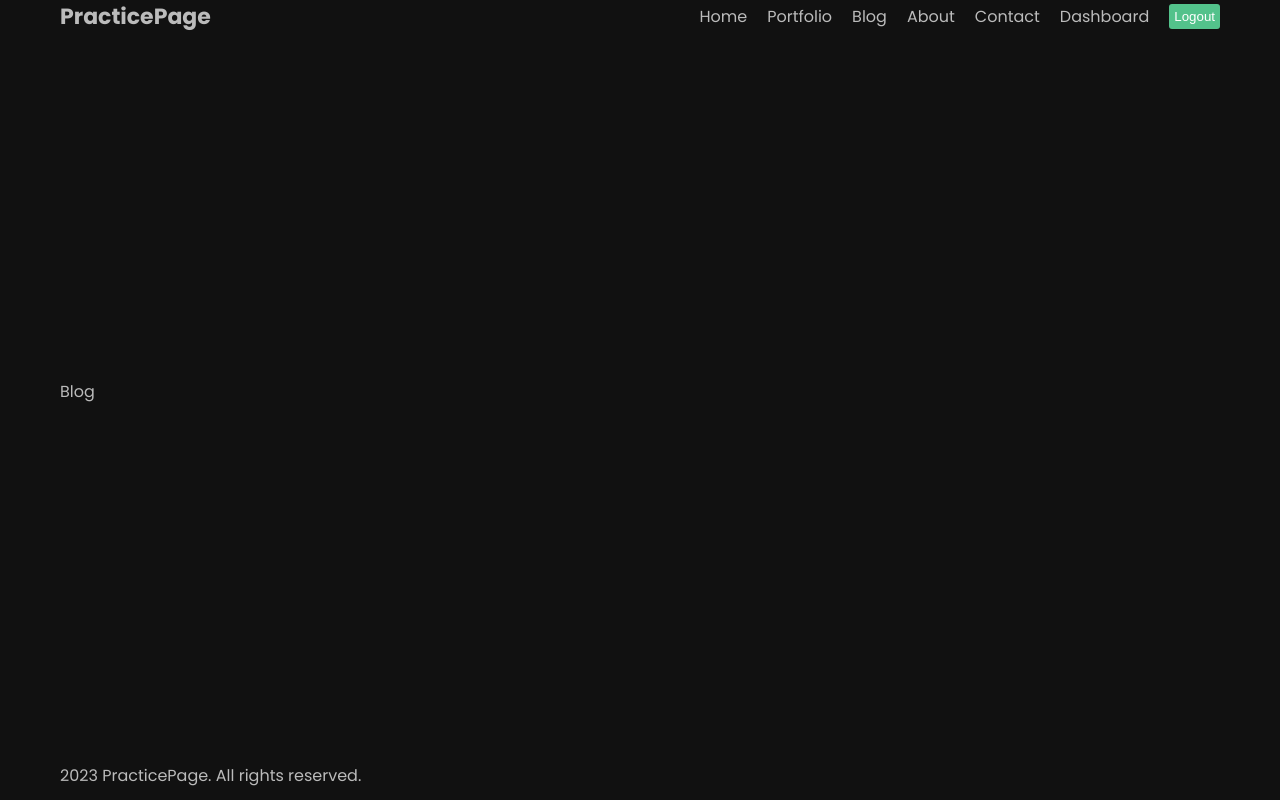
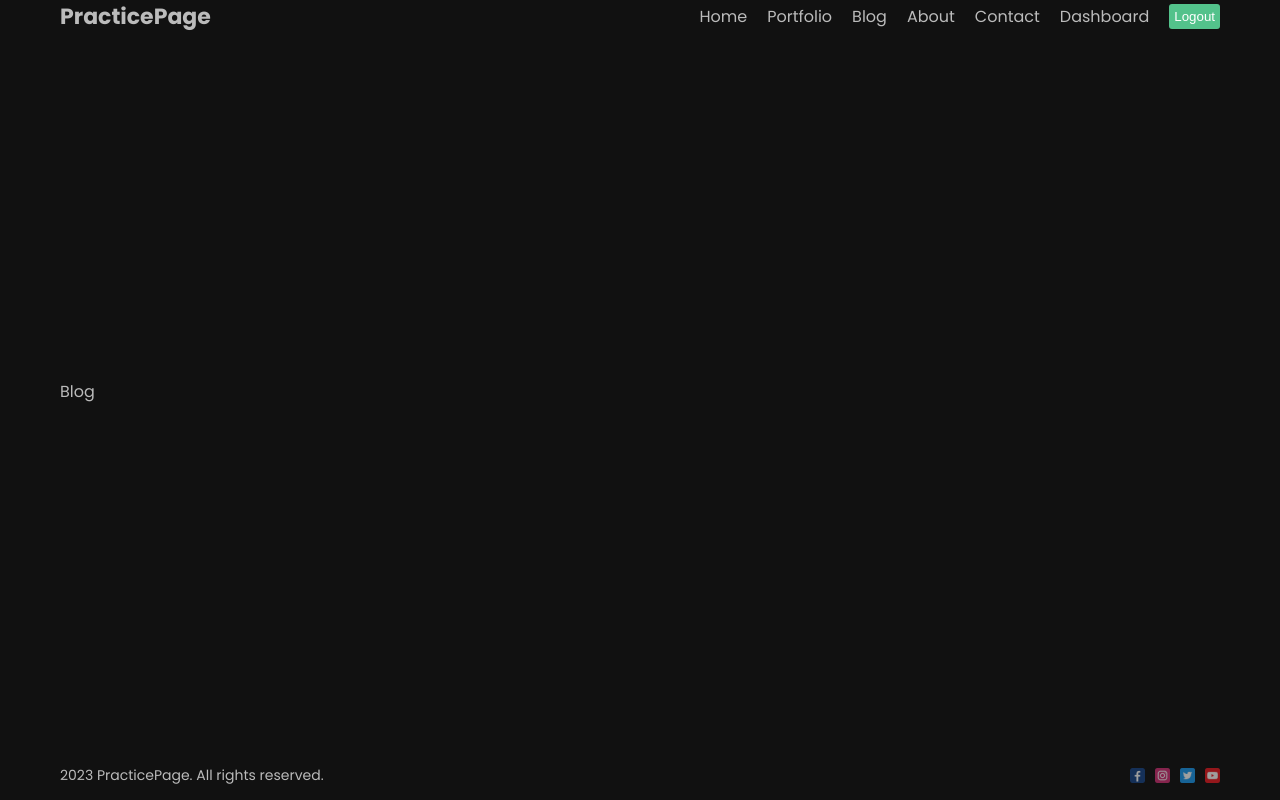
Before and after one commit to tothe98/NextJS-FullStack, a Next.js app: page /blog in a window 1280 px wide. Built offline with nearby package versions, Linux system fonts and the light colour scheme.

Commit message:
Images loading

```diff
--- a/next.config.js
+++ b/next.config.js
@@ -1,4 +1,8 @@
 /** @type {import('next').NextConfig} */
-const nextConfig = {}
+const nextConfig = {
+    images: {
+        domains: ['images.pexels.com'],
+    }
+}
 
 module.exports = nextConfig
--- a/src/app/page.js
+++ b/src/app/page.js
@@ -1,10 +1,11 @@
 import Image from 'next/image'
 import styles from './page.module.css'
-
+import Hero from 'public/hero.png'
+//src="https://images.pexels.com/photos/15495789/pexels-photo-15495789/free-photo-of-felhok-auto-jarmu-multidezo.jpeg?auto=compress&cs=tinysrgb&w=1260&h=750&dpr=1"
 export default function Home() {
   return (
     <div>
-      Home
+      <Image width={500} height={500} src={Hero} alt="" className={styles.img}/>
     </div>
   )
 }
--- a/src/components/footer/Footer.jsx
+++ b/src/components/footer/Footer.jsx
@@ -1,5 +1,6 @@
 import React from 'react'
 import styles from './footer.module.css'
+import Image from 'next/image'
 
 const Footer = () => {
     return (
@@ -7,7 +8,12 @@ const Footer = () => {
             <div>
                 2023 PracticePage. All rights reserved.
             </div>
-        <div></div>
+            <div className={styles.social}>
+                <Image src="/1.png" alt="PracticePage Facebook Account" width={15} height={15} className={styles.icon}/>
+                <Image src="/2.png" alt="PracticePage Instagram" width={15} height={15} className={styles.icon}/>
+                <Image src="/3.png" alt="PracticePage" width={15} height={15} className={styles.icon}/>
+                <Image src="/4.png" alt="PracticePage" width={15} height={15} className={styles.icon} />
+            </div>
         </div>
     )
 }
--- a/src/components/footer/footer.module.css
+++ b/src/components/footer/footer.module.css
@@ -1,6 +1,18 @@
 .container {
     height: 50px;
+    font-size: 14px;
     display: flex;
     align-items: center;
     justify-content: space-between;
 }
+
+.social {
+    display: flex;
+    align-items: center;
+    gap: 10px;
+}
+
+.icon {
+    opacity: 0.6;
+    cursor: pointer;
+}
```
Lines whose indentation alone changed are shown as unchanged.
